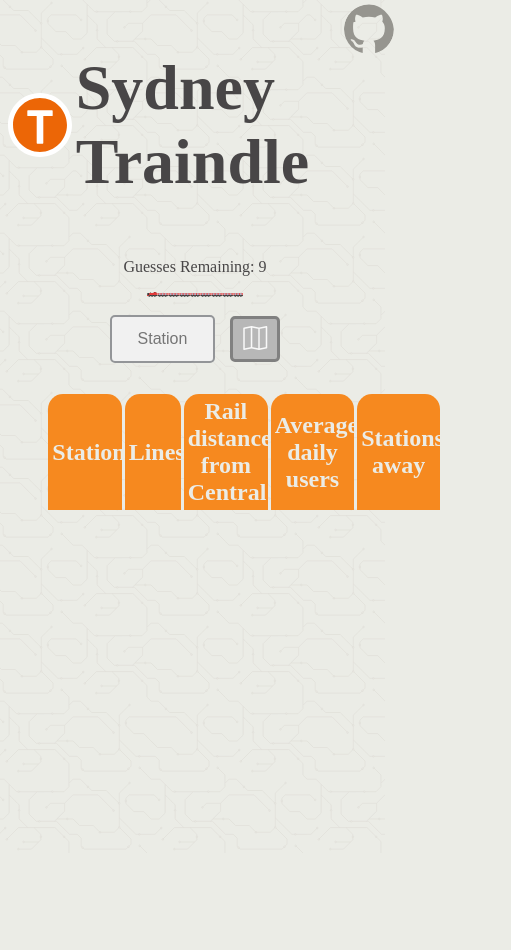
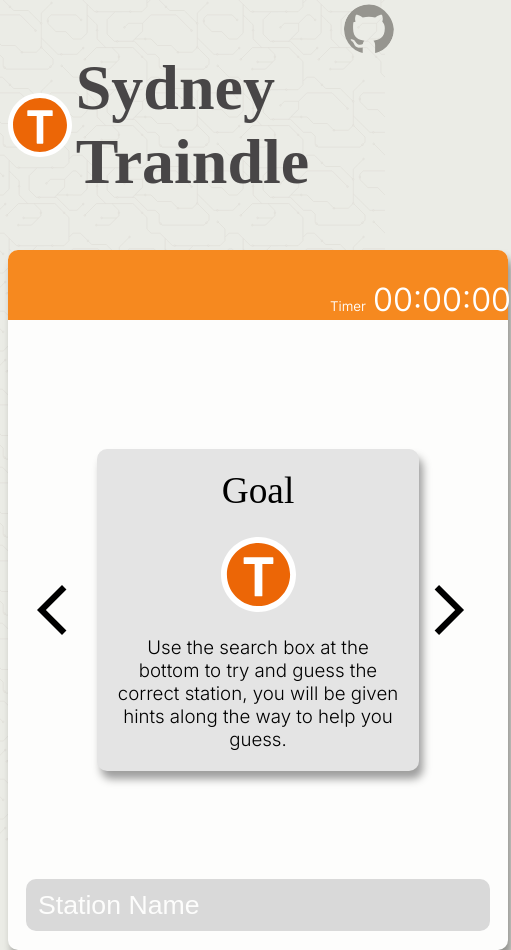
Before and after one commit to sunnyyuqingchen/sydney_traindle, a React (Vite) app: page /1 in a window 390 px wide. Shown: the whole page, 511 px wide, since content can reach past the window. Before the commit the page ends 844 px from the top, so only its background shows below. Built offline with nearby package versions, Linux system fonts and the light colour scheme; a web font is replaced by a local one.

Commit message:
added a path for the mobile version.

```diff
--- a/package.json
+++ b/package.json
@@ -17,6 +17,7 @@
     "framer-motion": "^12.4.3",
     "react": "^18.3.1",
     "react-dom": "^18.3.1",
+    "react-router-dom": "^7.5.2",
     "react-zoom-pan-pinch": "^3.7.0",
     "socket.io": "^4.8.1",
     "styled-components": "^6.1.17"
--- a/src/App.jsx
+++ b/src/App.jsx
@@ -1,12 +1,13 @@
-import Game from './components/game'
-import Header from './components/pageHeader'
-import Background from './components/background'
+import { BrowserRouter, Routes, Route } from 'react-router-dom';
+import Game from './components/game';
+import Header from './components/pageHeader';
+import Background from './components/background';
 import "bootstrap-icons/font/bootstrap-icons.css";
 
 function App() {
 
   return (
-    <>
+    <BrowserRouter>
       <div className="container">
         <div className="title">
           <h1>
@@ -14,11 +15,16 @@ function App() {
           </h1>
         </div>
         <Header/>
-        <Game/>
+        <Routes>
+          {/* Old Table version */}
+          <Route path="/" element={<Game useNewVersion={false} />} />
+          {/* Mobile version */}
+          <Route path="/1" element={<Game useNewVersion={true} />} />
+        </Routes>
         <Background/>
       </div>
-    </>
-  )
+    </BrowserRouter>
+  );
 }
 
-export default App
+export default App;
--- a/src/components/game.jsx
+++ b/src/components/game.jsx
@@ -5,12 +5,11 @@ import AnswerField from './answerField';
 import trainNetwork from "../helper/TrainNetwork";
 import {motion} from 'framer-motion';
 
-function Game() {
+function Game({ useNewVersion }) {
   // states for stations that the user entered, the correct station and keep track if user has won
   const [selectedStations, setSelectedStations] = useState([]);
   const [answer, setAnswer] = useState(null);
   const [hasWon, setHasWon] = React.useState(false);
-  const [useNew, setUseNew] = React.useState(false);
 
   // collect the station names from graph
   const stations = Object.keys(trainNetwork);
@@ -105,7 +104,7 @@ function Game() {
 
   return (
     <div className="game">
-      {useNew ? (
+      {useNewVersion ? (
         <AnswerField answerStation={answer}/>
       ) : (
         answer && (
```
Also changed, not shown: 1 other file (tests, documents, lock files or other folders).
